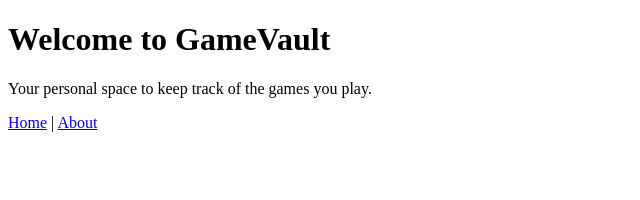
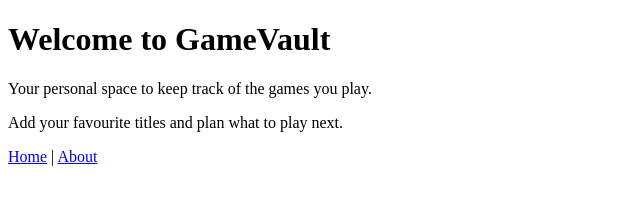
Before and after one commit to faziyashaik/GameVault, a plain HTML site: page index.html in a window 1280 px wide. Shown: the whole page, without its empty margins (0-640 px from the left). Drawn offline with Linux system fonts and the light colour scheme.

Commit message:
Update home page content

```diff
--- a/index.html
+++ b/index.html
@@ -8,7 +8,7 @@
 <body>
   <h1>Welcome to GameVault</h1>
   <p>Your personal space to keep track of the games you play.</p>
-
+   <p>Add your favourite titles and plan what to play next.</p>
   <nav>
     <a href="index.html">Home</a> |
     <a href="about.html">About</a>
```
